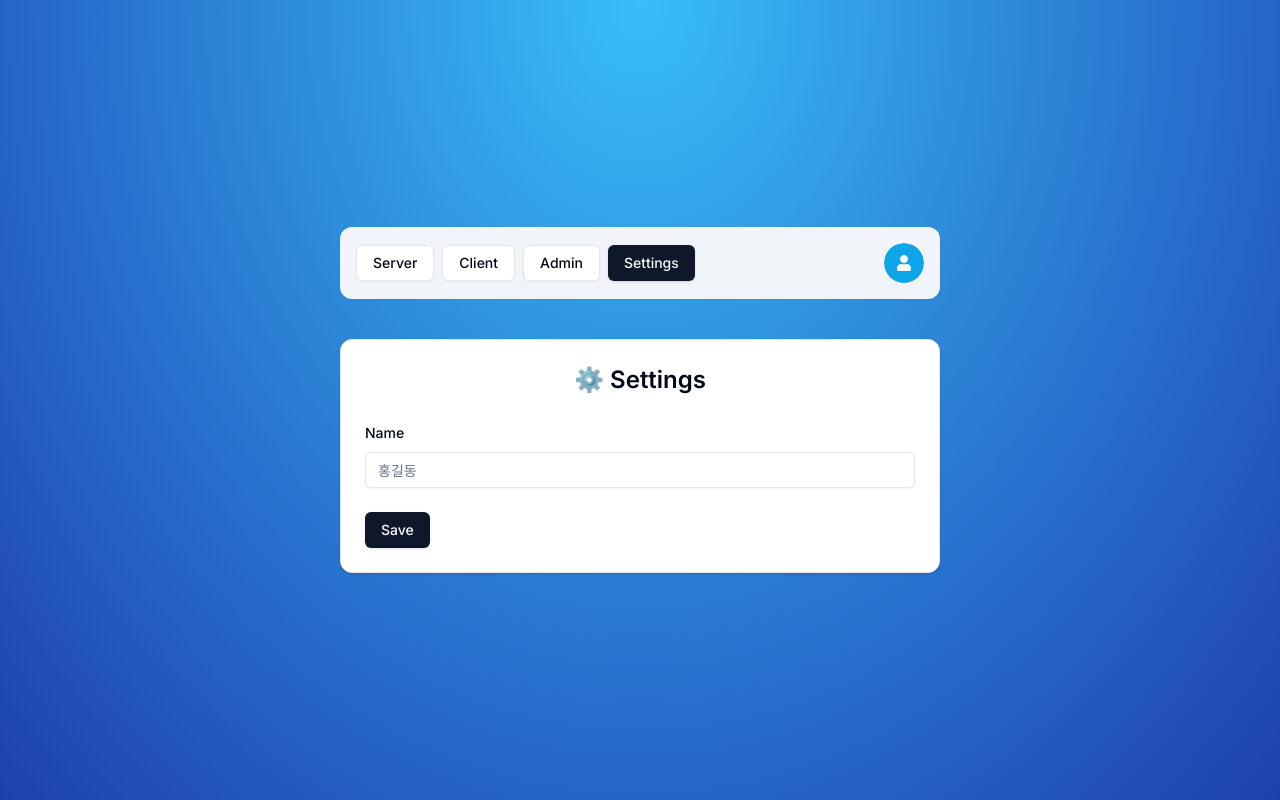
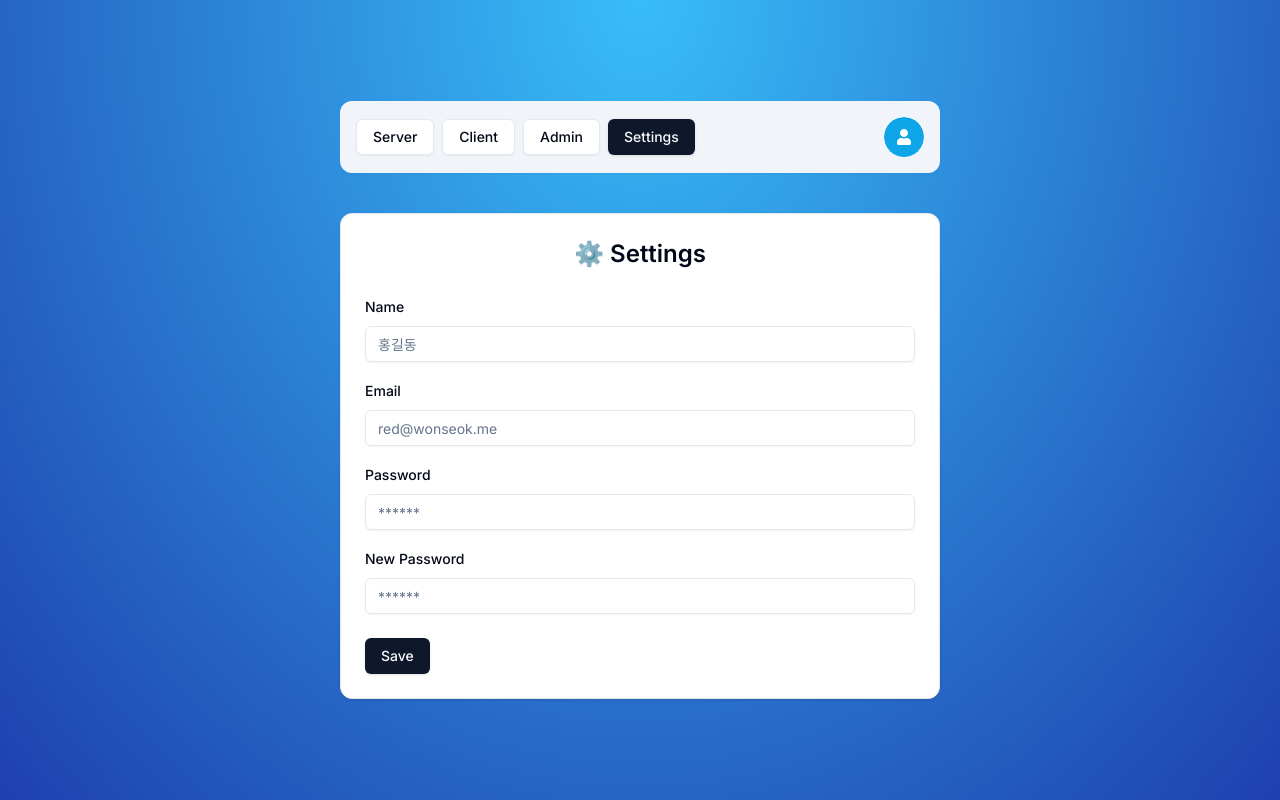
Before and after one commit to redsubmarine/next-auth, a Next.js app: page /settings in a window 1280 px wide. Built offline with nearby package versions, Linux system fonts and the light colour scheme; no server answers.

Commit message:
add update email, password on settings

```diff
--- a/app/(protected)/settings/page.tsx
+++ b/app/(protected)/settings/page.tsx
@@ -29,6 +29,9 @@ const SettingsPage: FunctionComponent<SettingsProps> = () => {
     resolver: zodResolver(SettingsSchema),
     defaultValues: {
       name: user?.name ?? undefined,
+      email: user?.email ?? undefined,
+      password: undefined,
+      newPassword: undefined,
     },
   })
 
@@ -68,6 +71,42 @@ const SettingsPage: FunctionComponent<SettingsProps> = () => {
                   </FormItem>
                 )}
               />
+              <FormField
+                control={form.control}
+                name="email"
+                render={({ field }) => (
+                  <FormItem>
+                    <FormLabel>Email</FormLabel>
+                    <FormControl>
+                      <Input {...field} type="email" placeholder="red@wonseok.me" disabled={isPending} />
+                    </FormControl>
+                  </FormItem>
+                )}
+              />
+              <FormField
+                control={form.control}
+                name="password"
+                render={({ field }) => (
+                  <FormItem>
+                    <FormLabel>Password</FormLabel>
+                    <FormControl>
+                      <Input {...field} type="password" placeholder="******" disabled={isPending} />
+                    </FormControl>
+                  </FormItem>
+                )}
+              />
+              <FormField
+                control={form.control}
+                name="newPassword"
+                render={({ field }) => (
+                  <FormItem>
+                    <FormLabel>New Password</FormLabel>
+                    <FormControl>
+                      <Input {...field} type="password" placeholder="******" disabled={isPending} />
+                    </FormControl>
+                  </FormItem>
+                )}
+              />
             </div>
             <FormError message={error} />
             <FormSuccess message={success} />
--- a/schemas/index.ts
+++ b/schemas/index.ts
@@ -1,3 +1,4 @@
+import { UserRole } from '@prisma/client'
 import * as z from 'zod'
 
 export const LoginSchema = z.object({
@@ -34,6 +35,37 @@ export const RegisterSchema = z.object({
   }),
 })
 
-export const SettingsSchema = z.object({
-  name: z.optional(z.string()),
-})
+export const SettingsSchema = z
+  .object({
+    name: z.optional(z.string()),
+    isTwoFactorEnabled: z.optional(z.boolean()),
+    role: z.enum([UserRole.ADMIN, UserRole.USER]),
+    email: z.optional(z.string().email()),
+    password: z.optional(z.string().min(6)),
+    newPassword: z.optional(z.string().min(6)),
+  })
+  .refine(
+    (data) => {
+      if (!!data.password && !data.newPassword) {
+        return false
+      }
+      return true
+    },
+    {
+      message: 'New password is required!',
+      path: ['newPassword'],
+    }
+  )
+
+  .refine(
+    (data) => {
+      if (!!data.newPassword && !data.password) {
+        return false
+      }
+      return true
+    },
+    {
+      message: 'Password is required!',
+      path: ['password'],
+    }
+  )
```
